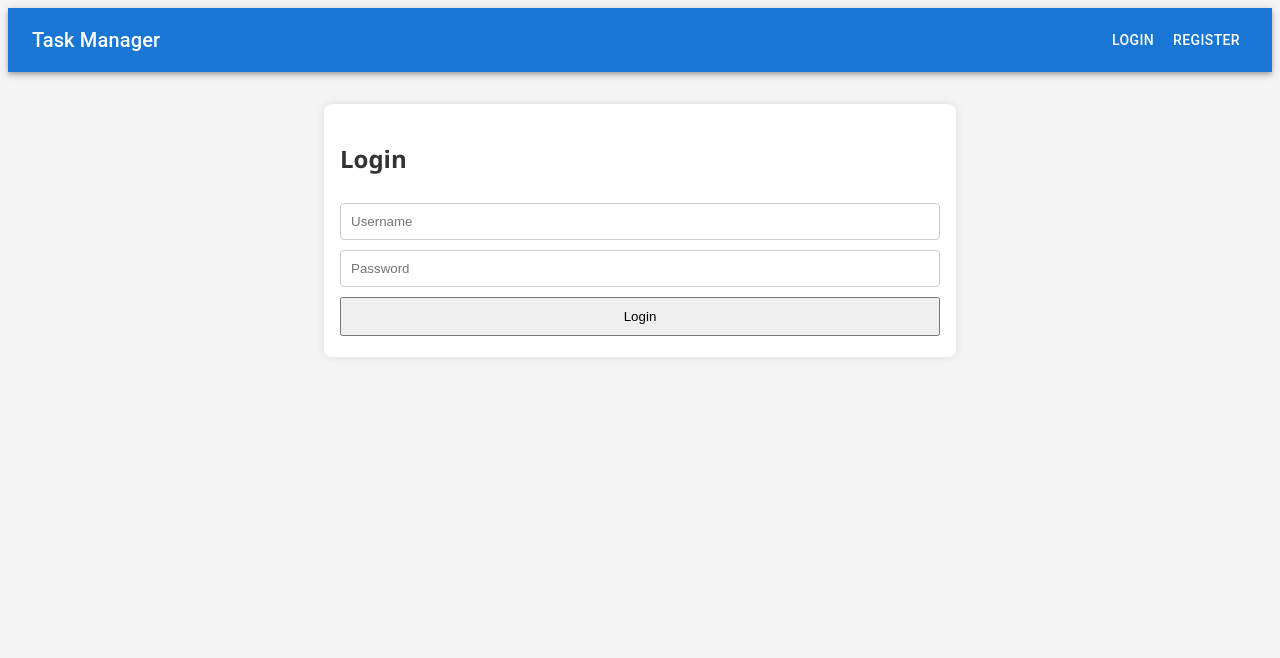
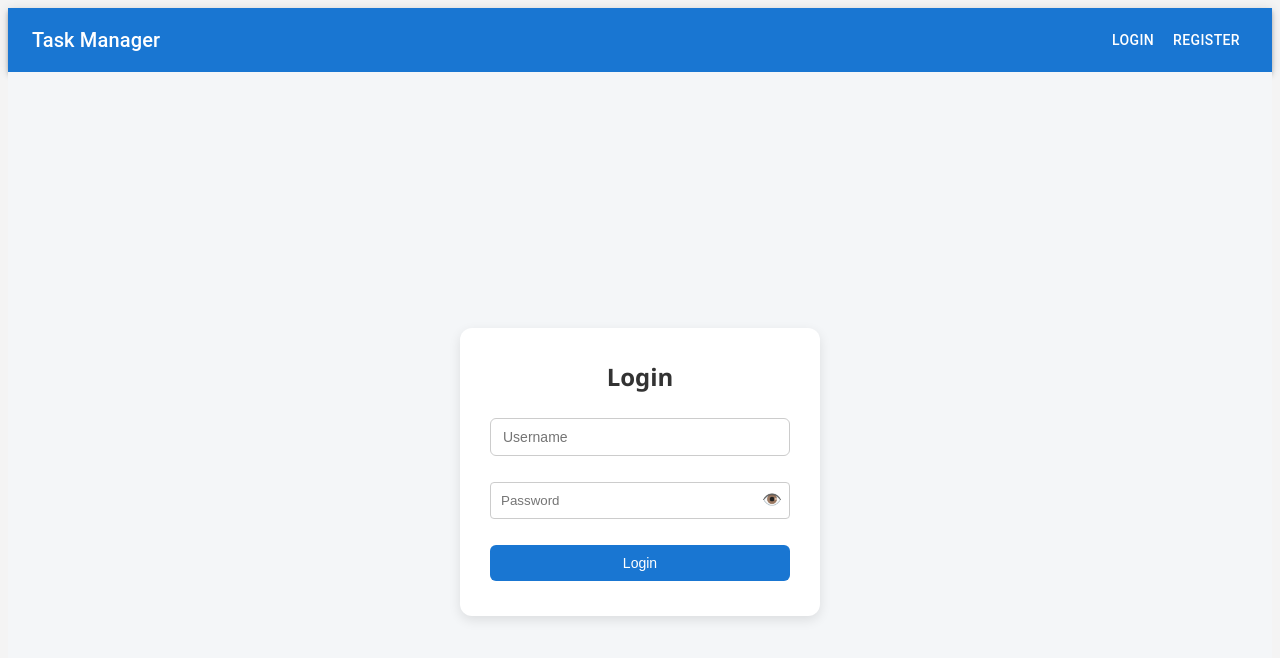
Before and after one commit to SouravAnand-16/task-manager, a React (Create React App) app in the folder client/: page /login in a window 1280 px wide. Shown: the top 658 px of the page. Built offline with nearby package versions, Linux system fonts and the light colour scheme.

Commit message:
fix: login UI

```diff
--- a/client/src/components/Auth/Login.jsx
+++ b/client/src/components/Auth/Login.jsx
@@ -2,15 +2,14 @@ import { useState } from 'react';
 import { useDispatch } from 'react-redux';
 import { useNavigate } from 'react-router-dom';
 
-import {
-  loginUser
-} from '../../utils/util';
-
+import { loginUser } from '../../utils/util';
 import { setUser } from '../../redux/userSlice';
+import PasswordInput from './PasswordInput'; // Assuming you have a PasswordInput component
 
 const Login = () => {
   const [username, setUsername] = useState('');
   const [password, setPassword] = useState('');
+  const [rememberMe, setRememberMe] = useState(false);
   const [loading, setLoading] = useState(false);
   const dispatch = useDispatch();
   const navigate = useNavigate();
@@ -21,11 +20,15 @@ const Login = () => {
     try {
       const { token, user } = await loginUser(username, password);
 
-      localStorage.setItem("token", token);
-      localStorage.setItem("user", JSON.stringify(user));
+      if (rememberMe) {
+        localStorage.setItem("token", token);
+        localStorage.setItem("user", JSON.stringify(user));
+      } else {
+        sessionStorage.setItem("token", token);
+        sessionStorage.setItem("user", JSON.stringify(user));
+      }
 
       dispatch(setUser({ user, token }));
-
       navigate(user.role === "admin" ? "/admin" : "/user");
     } catch (err) {
       alert(err.response?.data?.message || "Login failed");
@@ -35,31 +38,80 @@ const Login = () => {
   };
 
   return (
-    <div className="auth-form">
-      <h2>Login</h2>
-      <form onSubmit={handleLogin}>
+    <div style={styles.container}>
+      <form onSubmit={handleLogin} style={styles.form}>
+        <h2 style={styles.title}>Login</h2>
         <input
           type="text"
           placeholder="Username"
           required
           value={username}
           onChange={(e) => setUsername(e.target.value)}
+          style={styles.input}
         />
-        <br />
-        <input
-          type="password"
-          placeholder="Password"
-          required
+        <PasswordInput
           value={password}
           onChange={(e) => setPassword(e.target.value)}
         />
-        <br />
-        <button type="submit" disabled={loading}>
-          {loading ? <span><i className="fas fa-spinner fa-spin"></i> Logging in...</span> : 'Login'}
+        <button type="submit" disabled={loading} style={styles.button}>
+          {loading ? (
+            <span>
+              <i className="fas fa-spinner fa-spin"></i> Logging in...
+            </span>
+          ) : (
+            "Login"
+          )}
         </button>
       </form>
     </div>
   );
 };
 
+const styles = {
+  container: {
+    height: '100vh',
+    display: 'flex',
+    alignItems: 'center',
+    justifyContent: 'center',
+    background: '#f4f6f8',
+  },
+  form: {
+    padding: '30px',
+    width: '300px',
+    borderRadius: '12px',
+    background: '#fff',
+    boxShadow: '0 4px 12px rgba(0,0,0,0.1)',
+    display: 'flex',
+    flexDirection: 'column',
+    gap: '16px',
+  },
+  title: {
+    margin: 0,
+    textAlign: 'center',
+    color: '#333',
+  },
+  input: {
+    padding: '10px 12px',
+    fontSize: '14px',
+    borderRadius: '6px',
+    border: '1px solid #ccc',
+    outline: 'none',
+  },
+  label: {
+    display: 'flex',
+    alignItems: 'center',
+    gap: '6px',
+  },
+  button: {
+    padding: '10px 12px',
+    fontSize: '14px',
+    borderRadius: '6px',
+    border: 'none',
+    backgroundColor: '#1976d2',
+    color: '#fff',
+    cursor: 'pointer',
+    transition: 'background 0.3s ease',
+  },
+};
+
 export default Login;
--- /dev/null
+++ b/client/src/components/Auth/PasswordInput.jsx
@@ -0,0 +1,40 @@
+import { useState } from 'react';
+
+const PasswordInput = ({ value, onChange }) => {
+  const [showPassword, setShowPassword] = useState(false);
+
+  return (
+    <div style={{ position: 'relative', width: '100%' }}>
+      <input
+        type={showPassword ? 'text' : 'password'}
+        value={value}
+        onChange={onChange}
+        placeholder="Password"
+        required
+        style={{
+          width: '100%',
+          paddingRight: '30px',
+          boxSizing: 'border-box',
+        }}
+      />
+      <span
+        onClick={() => setShowPassword(!showPassword)}
+        style={{
+          position: 'absolute',
+          right: '8px',
+          top: '50%',
+          transform: 'translateY(-50%)',
+          cursor: 'pointer',
+          userSelect: 'none',
+          color: '#888',
+          fontSize: '16px',
+        }}
+        aria-label={showPassword ? "Hide password" : "Show password"}
+      >
+        {showPassword ? '👁️‍🗨️' : '👁️'}
+      </span>
+    </div>
+  );
+};
+
+export default PasswordInput;
```
